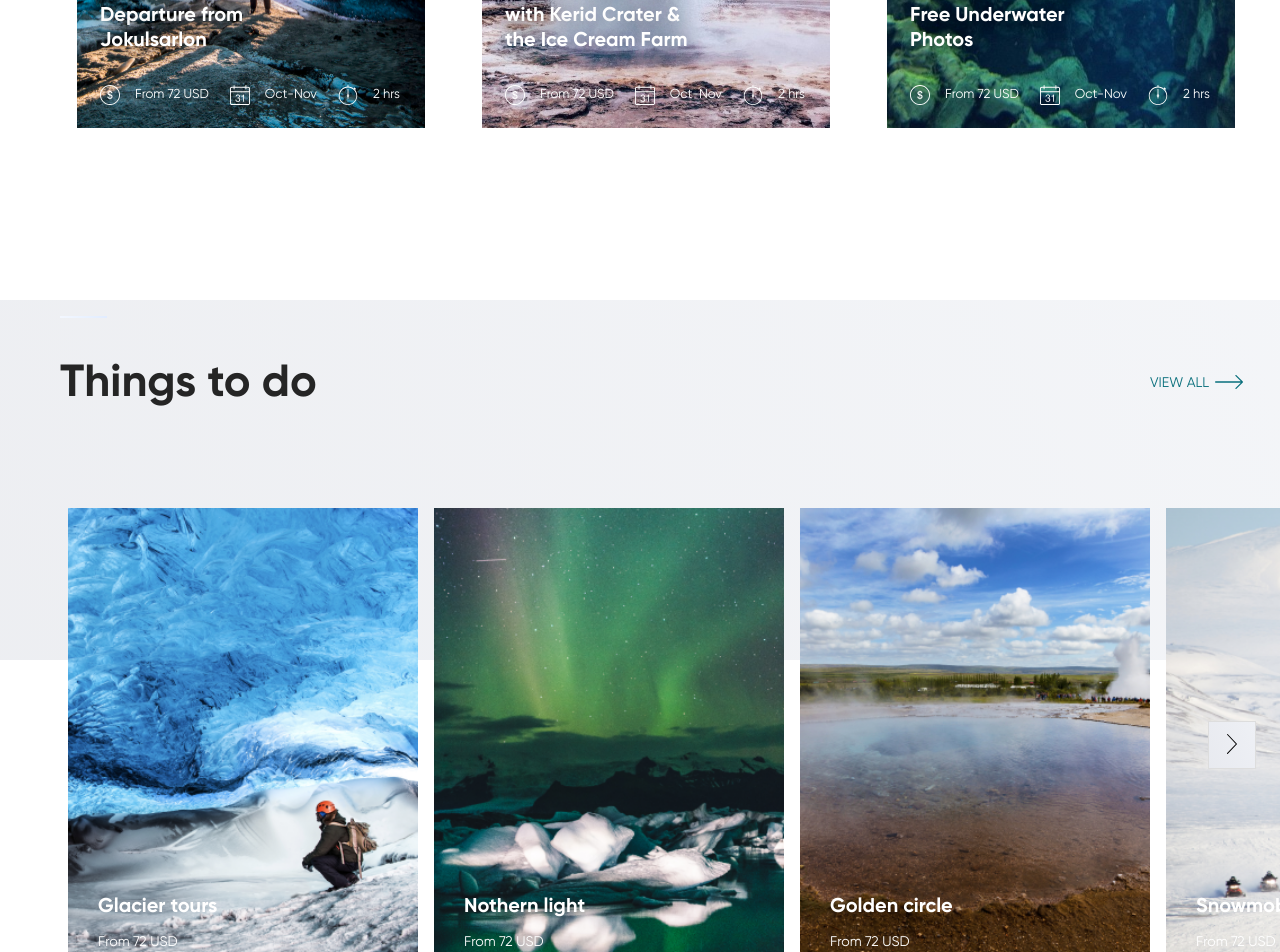
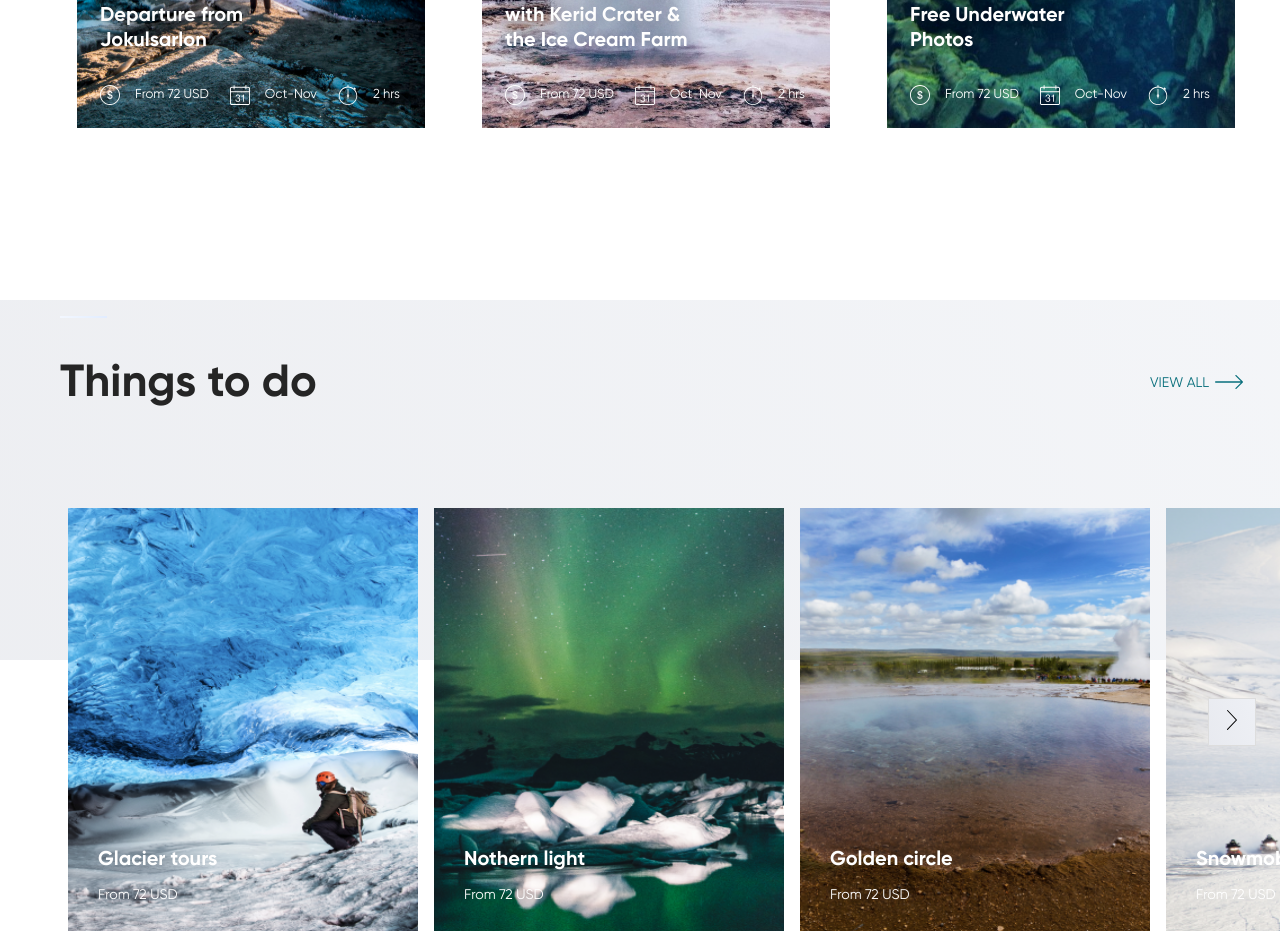
Before and after one commit to Farouk-Adedamola/icelandUI, a React (Create React App) app: page / in a window 1280 px wide. Shown: the part 1726-2678 px from the top of the page. Built offline with nearby package versions, Linux system fonts and the light colour scheme.

Commit message:
commit changes

```diff
--- a/src/App.module.css
+++ b/src/App.module.css
@@ -4,7 +4,7 @@
 
 .wrap img {
   width: 311px;
-  height: 470px;
+  height: 360px;
   position: relative;
 }
 
@@ -69,4 +69,8 @@
   .slider {
     padding-left: 60px;
   }
+
+  .wrap img {
+    height: 423px;
+  }
 }
--- a/src/Components/Equals/ThingsTodoSlider/Slider.module.css
+++ b/src/Components/Equals/ThingsTodoSlider/Slider.module.css
@@ -99,7 +99,7 @@
 }
 
 .btn {
-  margin: -35px auto 0 auto;
+  margin: 10px auto 0 auto;
   display: flex;
   justify-content: center;
 }
```
